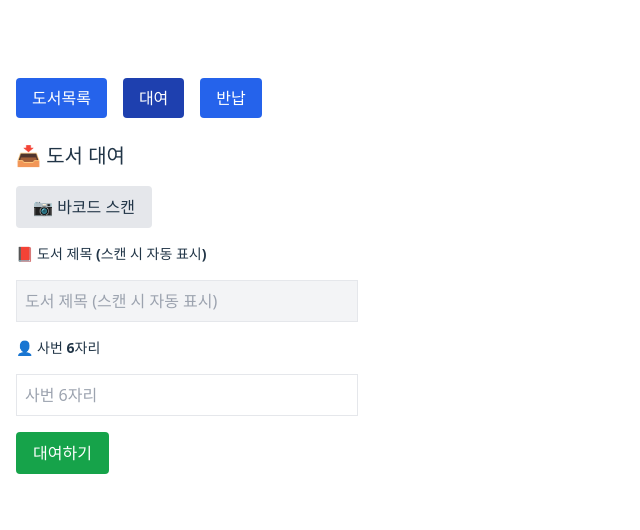
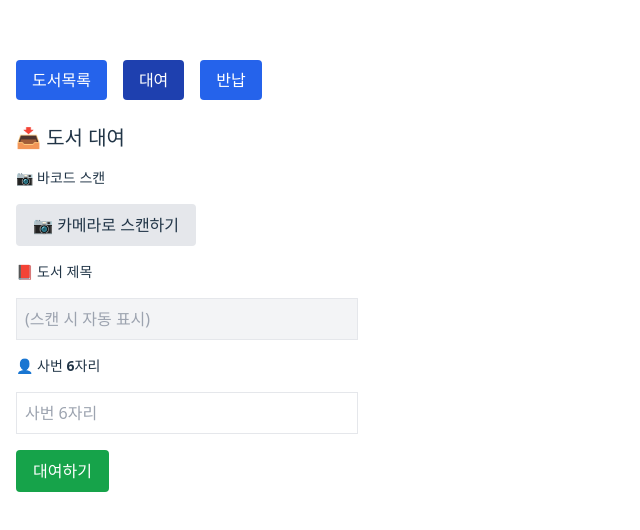
Before and after one commit to daewonpharm/book-rental-app, a React (Vite) app: page /rent in a window 1280 px wide. Shown: the part 124-654 px from the top of the page, without its empty margins (0-640 px from the left). Built offline with nearby package versions, Linux system fonts and the light colour scheme.

Commit message:
이제 슬슬 흠

```diff
--- a/src/pages/Rent.jsx
+++ b/src/pages/Rent.jsx
@@ -82,11 +82,12 @@ export default function Rent() {
     <div className="space-y-4">
       <h2 className="text-xl font-bold">📥 도서 대여</h2>
 
+      <label className="block text-sm font-semibold">📷 바코드 스캔</label>
       <button
         className="bg-gray-200 px-4 py-2 rounded"
         onClick={() => setScanning(!scanning)}
       >
-        {scanning ? "📷 스캔 중지" : "📷 바코드 스캔"}
+        {scanning ? "📷 스캔 중지" : "📷 카메라로 스캔하기"}
       </button>
 
       {scanning && (
@@ -101,13 +102,13 @@ export default function Rent() {
         </>
       )}
 
-      {/* 📘 책 제목 (스캔 시 자동 표시) */}
+      {/* 도서 제목 필드 */}
       <label className="block text-sm font-semibold mt-4">
-        📕 도서 제목 (스캔 시 자동 표시)
+        📕 도서 제목
       </label>
       <input
         type="text"
-        placeholder="도서 제목 (스캔 시 자동 표시)"
+        placeholder="(스캔 시 자동 표시)"
         value={bookTitle}
         readOnly
         className="border p-2 w-full bg-gray-100 text-gray-800"
--- a/src/pages/Return.jsx
+++ b/src/pages/Return.jsx
@@ -103,11 +103,12 @@ export default function Return() {
     <div className="space-y-4">
       <h2 className="text-xl font-bold">📤 도서 반납</h2>
 
+      <label className="block text-sm font-semibold">📷 바코드 스캔</label>
       <button
         className="bg-gray-200 px-4 py-2 rounded"
         onClick={() => setScanning(!scanning)}
       >
-        {scanning ? "📷 스캔 중지" : "📷 바코드 스캔"}
+        {scanning ? "📷 스캔 중지" : "📷 카메라로 스캔하기"}
       </button>
 
       {scanning && (
@@ -122,10 +123,13 @@ export default function Return() {
         </>
       )}
 
-      {/* 📘 책 제목 (스캔 시 자동 표시) → placeholder로 표시 */}
+      {/* 도서 제목 필드 */}
+      <label className="block text-sm font-semibold mt-4">
+        📕 도서 제목
+      </label>
       <input
         type="text"
-        placeholder="도서 제목 (스캔 시 자동 표시)"
+        placeholder="(스캔 시 자동 표시)"
         value={title}
         readOnly
         className="border p-2 w-full bg-gray-100 text-gray-800"
```
